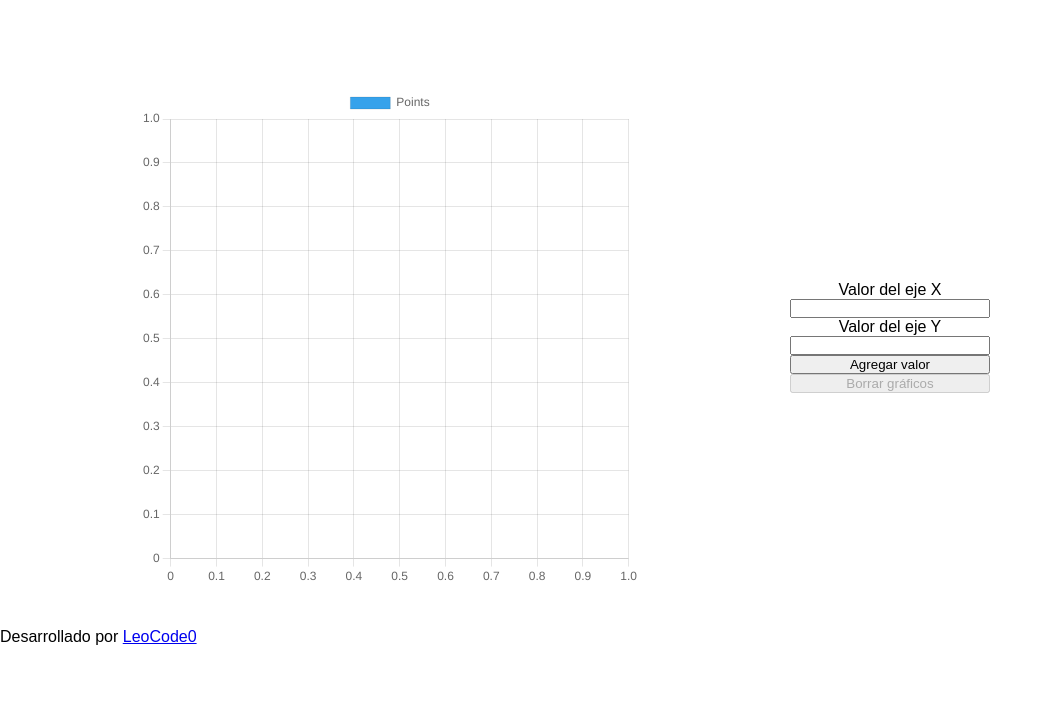
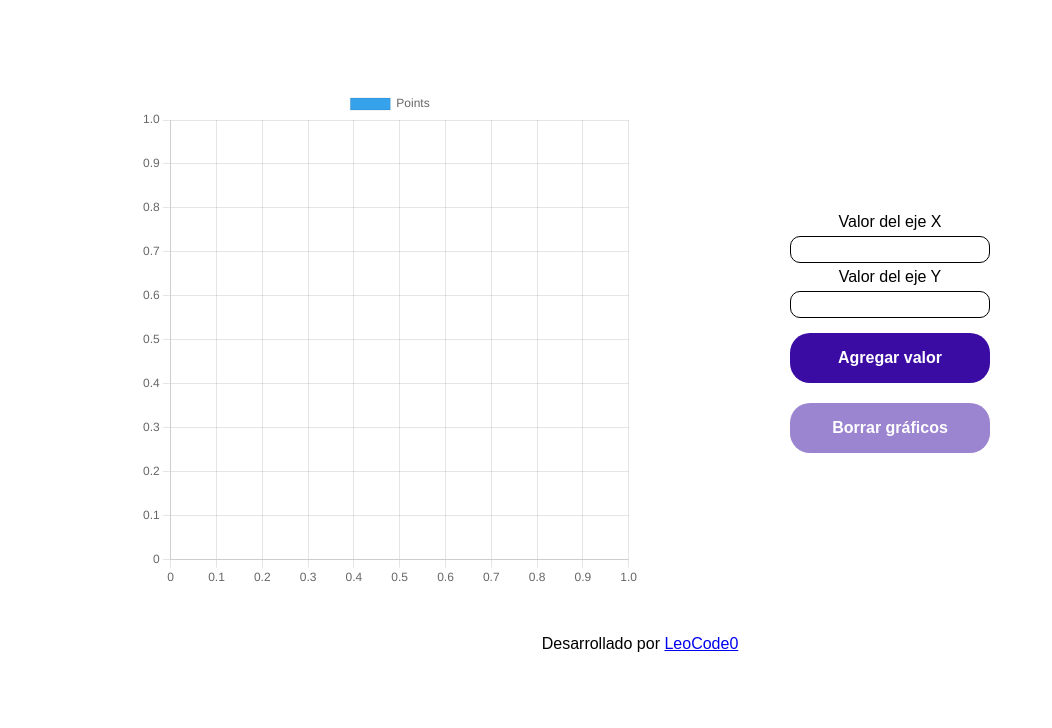
Before and after one commit to LeoCode0/graphic_calculator, a website: page index.html in a window 1280 px wide. Shown: the part 72-800 px from the top of the page, without its empty margins (0-1052 px from the left). Drawn offline with nearby package versions, Linux system fonts and the light colour scheme.

Commit message:
:lipstick: Improve styles

```diff
--- a/src/main.css
+++ b/src/main.css
@@ -14,6 +14,12 @@ body {
   display: grid;
   height: 100vh;
   width: 100%;
+}
+
+header,
+footer {
+  text-align: center;
+  margin: 20px 0;
 }
 
 canvas {
@@ -47,3 +53,49 @@ form button {
   display: block;
   width: 100%;
 }
+
+input {
+  margin: 5px 0;
+  padding: 5px;
+  border: 1px solid #000;
+  border-radius: 10px;
+}
+
+button {
+  color: white;
+  font-weight: 700;
+  font-size: 1.6rem;
+  height: 50px;
+  margin: 10px 0;
+  border: 0;
+  border-radius: 20px;
+  background-color: transparent;
+  background-color: #3a0ca3;
+  transition: 0.4s opacity;
+}
+
+button:hover {
+  opacity: 0.7;
+  cursor: pointer;
+}
+
+button[disabled],
+input[disabled] {
+  opacity: 0.5;
+  cursor: not-allowed;
+}
+
+/* Modal */
+
+.modal {
+  width: 250px;
+  padding: 15px;
+  position: fixed;
+  top: 20px;
+  right: 0;
+  left: 0;
+  margin: 0 auto;
+  background-color: #4895ef;
+  color: #fff;
+  border-radius: 15px;
+}
```
